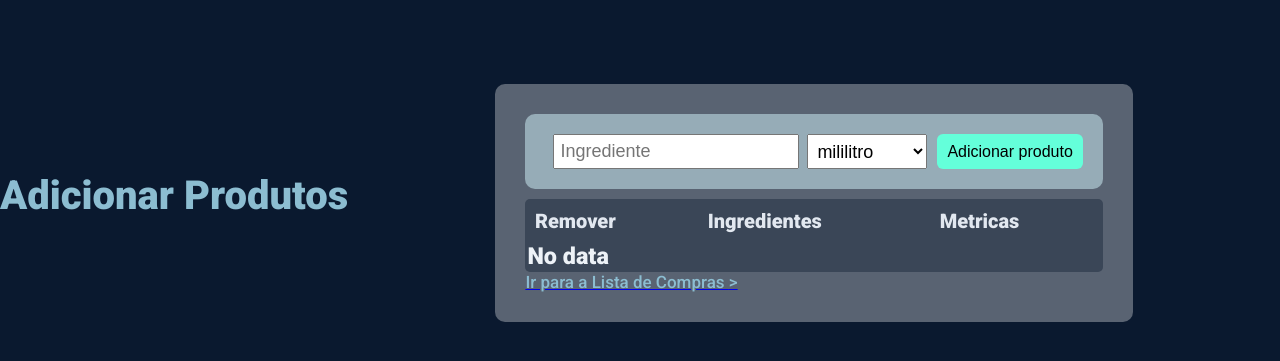
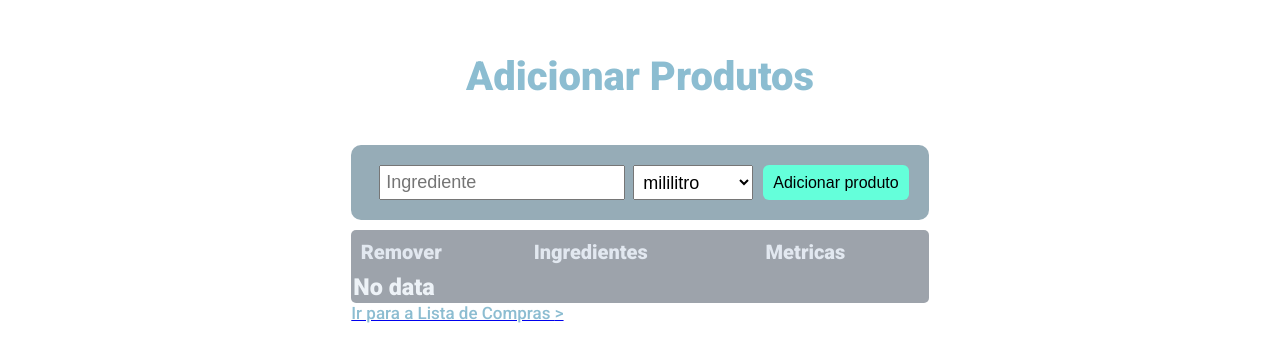
Before and after one commit to buzs/restaurant-list, a React (Create React App) app: page / in a window 1280 px wide. Shown: the part 197-558 px from the top of the page. Built offline with nearby package versions, Linux system fonts and the light colour scheme.

Commit message:
change global styles

```diff
--- a/src/styles/global.ts
+++ b/src/styles/global.ts
@@ -18,12 +18,12 @@ export default createGlobalStyle`
 
     html, body, #root {
         height: 100%;
-        background: rgb(10, 25, 47);
     }
 
     #root {
         display: flex;
         justify-content: center;
         align-items: center;
+        flex-direction: column;
     }
 `
```
